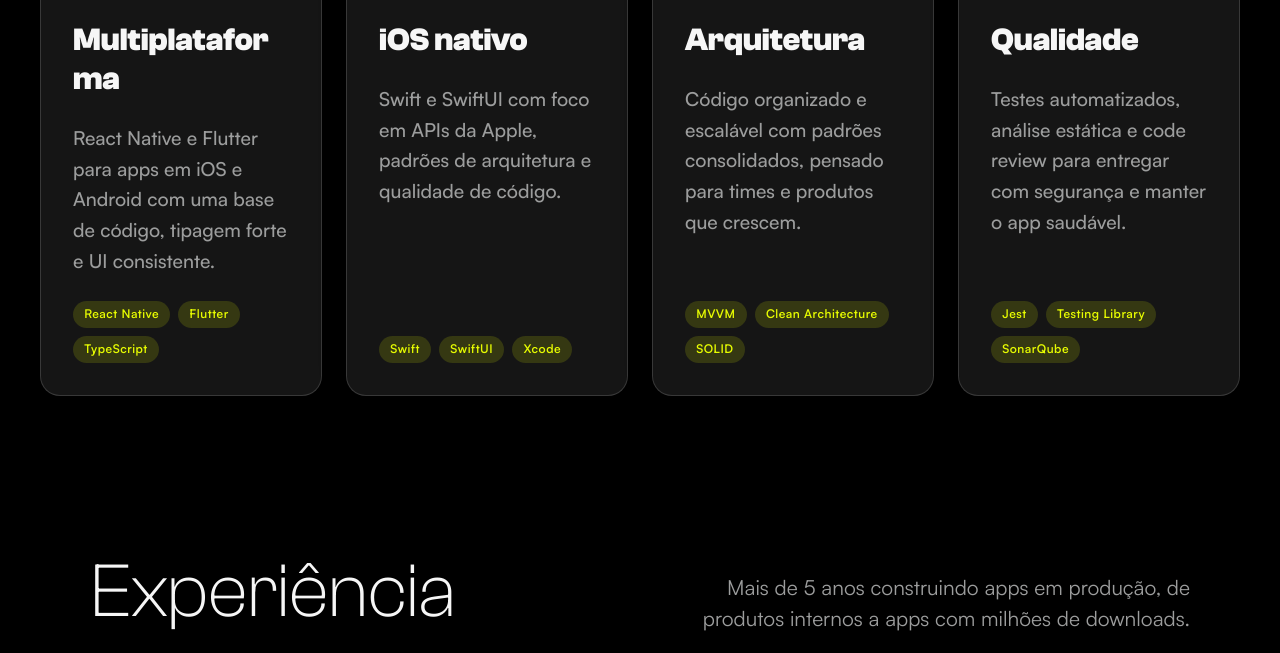
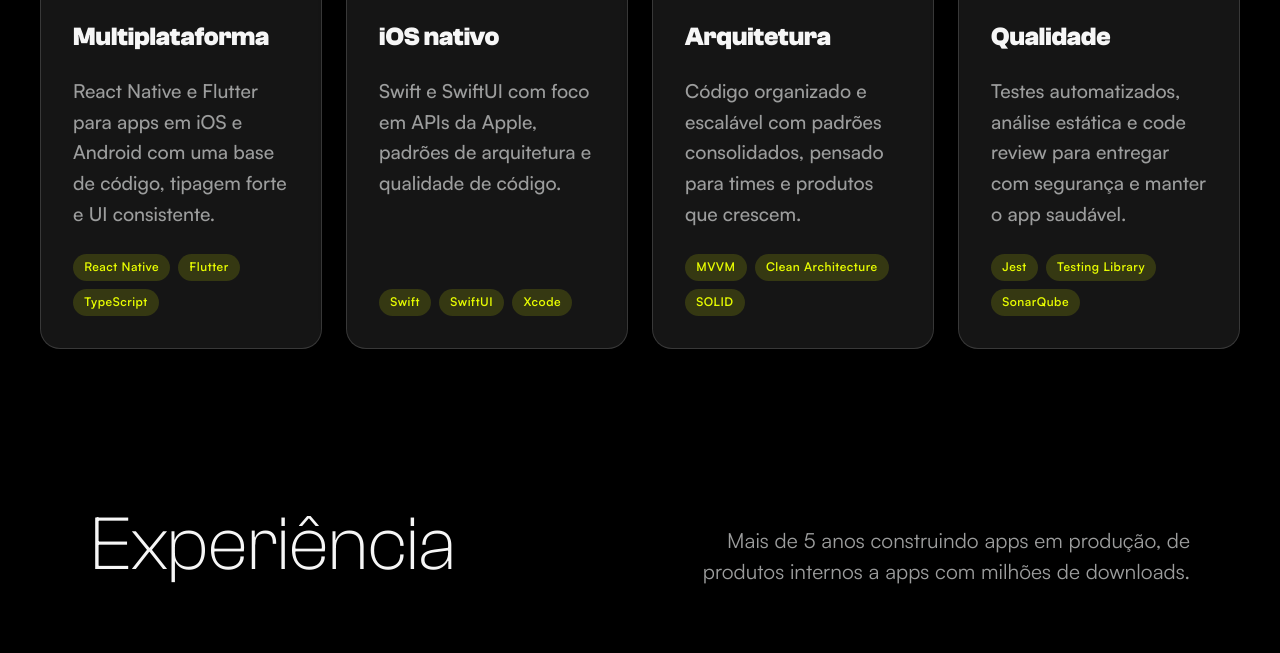
Before and after one commit to pedrinholeda/pedrinholeda.github.io, a website: page index.html in a window 1280 px wide. Shown: the part 2091-2744 px from the top of the page. Drawn offline with Linux system fonts and the light colour scheme.

Commit message:
fix: keep stack card titles from breaking mid-word
With four columns the titles were too wide for the card, and "Multiplataforma" broke into "Multiplatafor / ma". The size now follows the card width with container query units.

```diff
--- a/assets/css/style.css
+++ b/assets/css/style.css
@@ -796,8 +796,15 @@ button:active,
   z-index: 1;
 }
 
+.box-skills {
+  container-type: inline-size;
+}
+
+/* O tamanho segue a largura do card (cqi), para que palavras longas como
+   "Multiplataforma" caibam inteiras numa linha. */
 .box-skills h3 {
-  font-size: clamp(1.5rem, 2vw + 1rem, 2rem);
+  font-size: clamp(1.25rem, 12cqi, 2rem);
+  overflow-wrap: normal;
   color: var(--color-white);
   position: relative;
   z-index: 1;
```
Also changed, not shown: tests/site.spec.js (+29 -0 lines).
